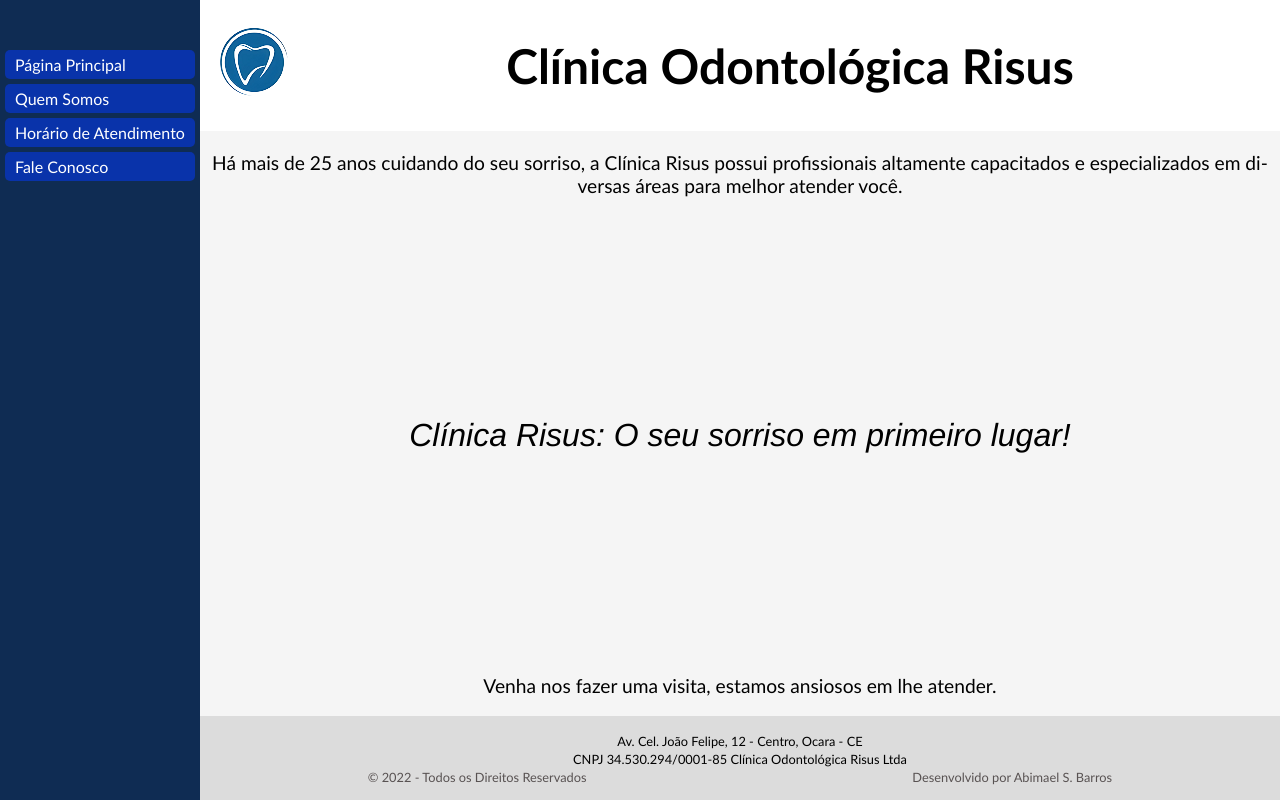
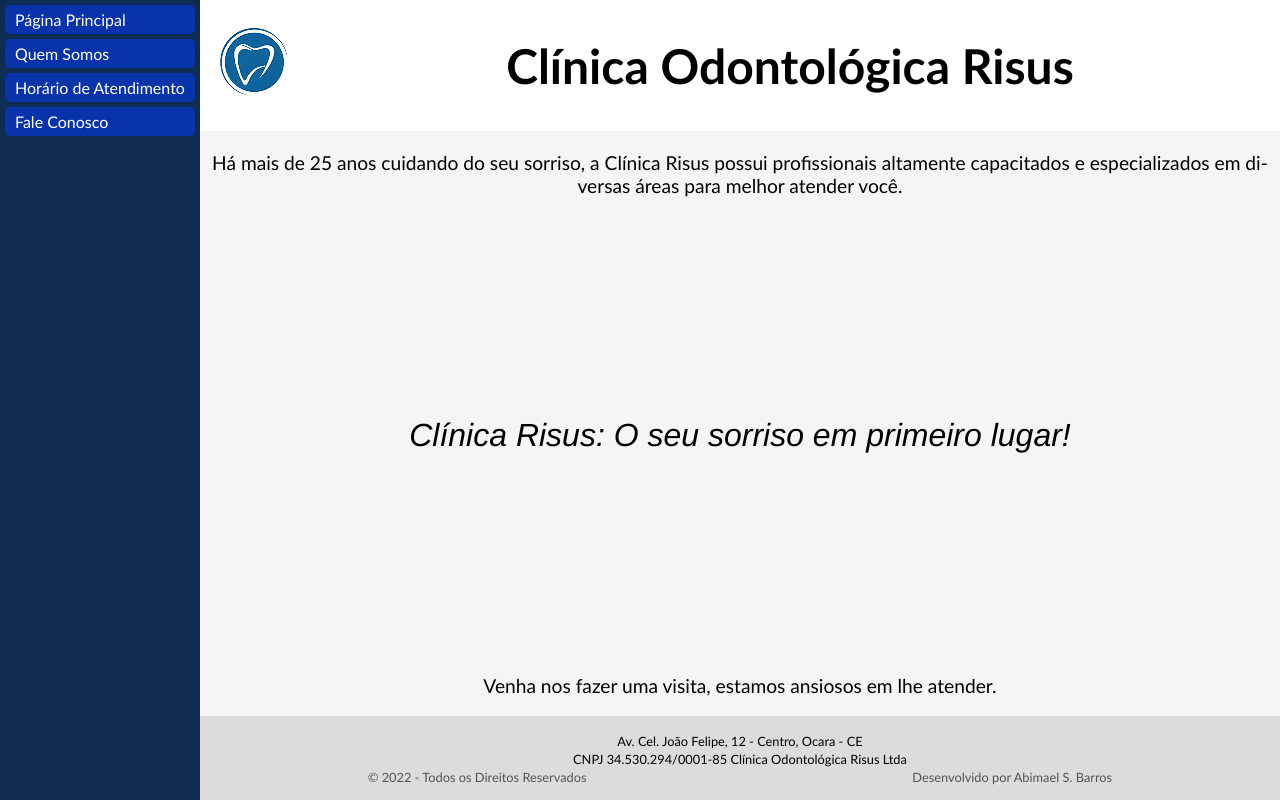
Before and after one commit to AbimaelSB/clinica-risus, a plain HTML site: page index.html in a window 1280 px wide. Drawn offline with Linux system fonts and the light colour scheme.

Commit message:
Update style.css  menu ul margin opx

```diff
--- a/css/style.css
+++ b/css/style.css
@@ -35,7 +35,7 @@ header{
 
 .menu ul{
   list-style: none;
-  margin: 50px 0 10px;
+  margin: 0px 0px 10px;
   padding: 0;
 }
 
```
